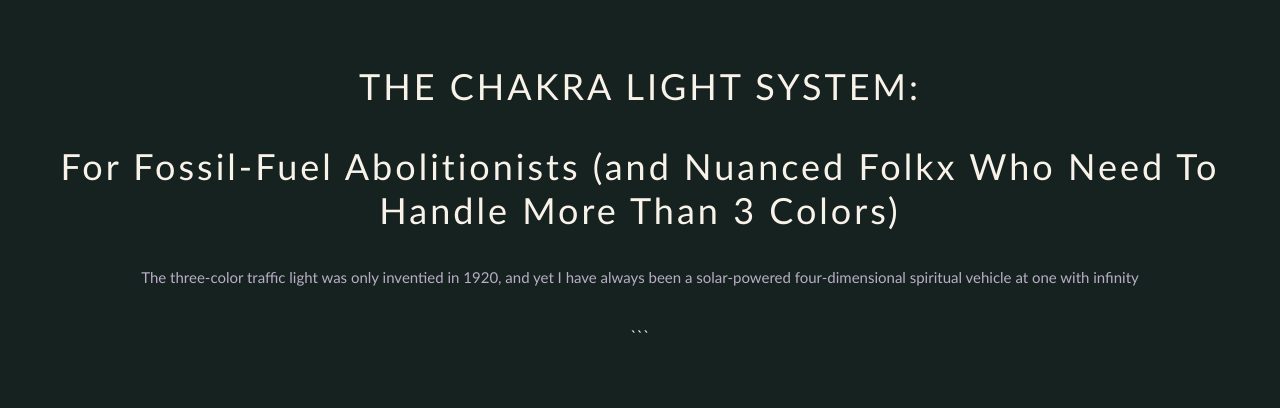
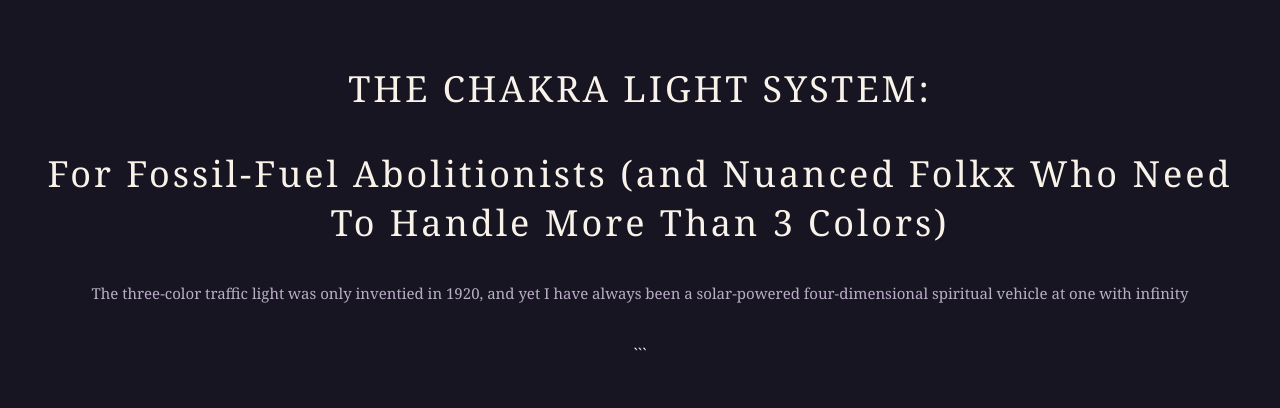
Before and after one commit to 20k-create/chakra-light-system, a plain HTML site: page index.html in a window 1280 px wide. Drawn offline with Linux system fonts and the light colour scheme.

Commit message:
index.html

```diff
--- a/index.html
+++ b/index.html
@@ -13,9 +13,9 @@
 body {
   margin: 0;
   padding: 40px 20px;
-  background: #152220;
+  background: #171522;
   color: #f8f2e9;
-  font-family: Trebuchet MS, sans-serif;
+  font-family: Georgia, serif;
   text-align: center;
 }
 
```
